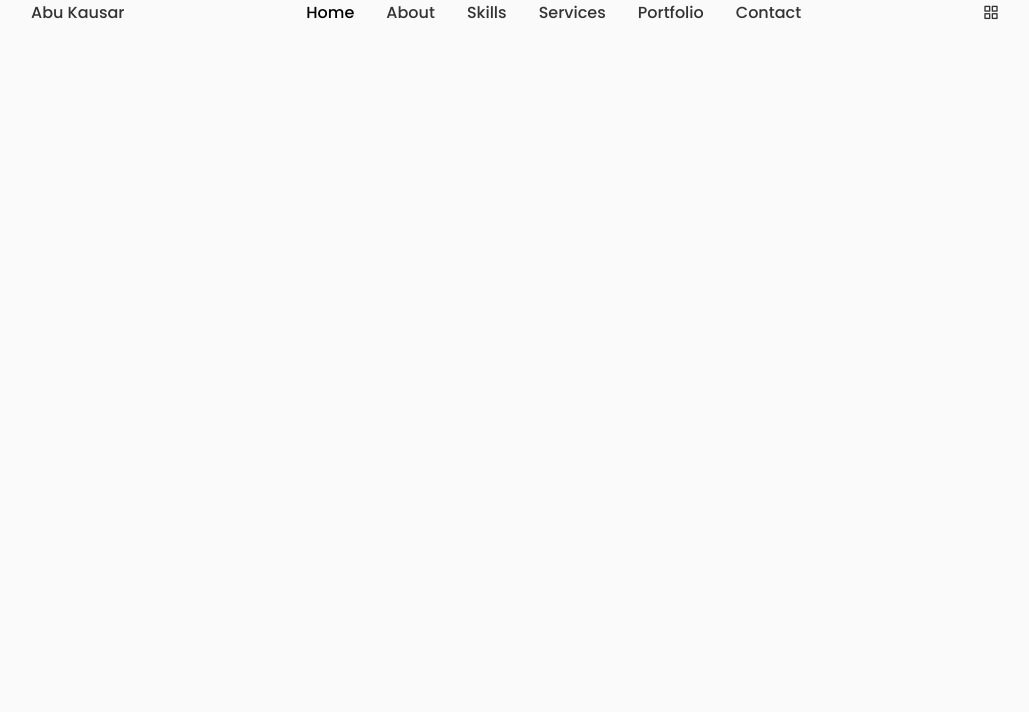
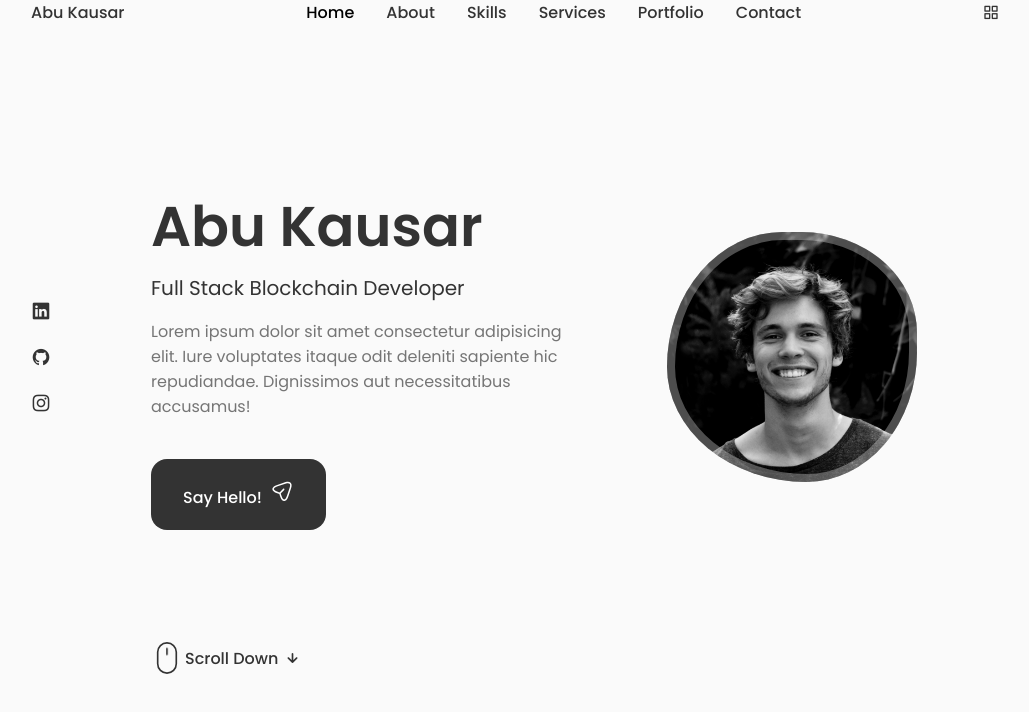
Before and after one commit to abu-kausar/portfolio, a React (Create React App) app: page / in a window 1280 px wide. Shown: the top 712 px of the page, without its empty margins (125-1154 px from the left). Built offline with nearby package versions, Linux system fonts and the light colour scheme.

Commit message:
home page added

```diff
--- a/src/App.js
+++ b/src/App.js
@@ -1,10 +1,14 @@
 import './App.css';
 import Header from './components/Header/Header';
+import Home from './components/Home/Home';
 
 function App() {
   return (
     <>
     <Header/>
+    <main className="main">
+      <Home/>
+    </main>
     </>
   );
 }
--- /dev/null
+++ b/src/components/Home/Data.js
@@ -0,0 +1,33 @@
+import React from 'react';
+
+const Data = () => {
+    return (
+        <div className="home__data">
+            <h1 className="home__title">Abu Kausar</h1>
+            <h3 className='home__subtitle'>Full Stack Blockchain Developer</h3>
+            <p className="home__description">Lorem ipsum dolor sit amet consectetur adipisicing elit. Iure voluptates itaque odit deleniti sapiente hic repudiandae. Dignissimos aut necessitatibus accusamus!</p>
+            <a href="#contact" className="button button-flex">
+                Say Hello!
+                <svg
+                    class="button__icon"
+                    xmlns="http://www.w3.org/2000/svg"
+                    width="24"
+                    height="24"
+                    viewBox="0 0 24 24"
+                    fill="none"
+                >
+                    <path
+                        d="M14.2199 21.9352C13.0399 21.9352 11.3699 21.1052 10.0499 17.1352L9.32988 14.9752L7.16988 14.2552C3.20988 12.9352 2.37988 11.2652 2.37988 10.0852C2.37988 8.91525 3.20988 7.23525 7.16988 5.90525L15.6599 3.07525C17.7799 2.36525 19.5499 2.57525 20.6399 3.65525C21.7299 4.73525 21.9399 6.51525 21.2299 8.63525L18.3999 17.1252C17.0699 21.1052 15.3999 21.9352 14.2199 21.9352ZM7.63988 7.33525C4.85988 8.26525 3.86988 9.36525 3.86988 10.0852C3.86988 10.8052 4.85988 11.9052 7.63988 12.8252L10.1599 13.6652C10.3799 13.7352 10.5599 13.9152 10.6299 14.1352L11.4699 16.6552C12.3899 19.4352 13.4999 20.4252 14.2199 20.4252C14.9399 20.4252 16.0399 19.4352 16.9699 16.6552L19.7999 8.16525C20.3099 6.62525 20.2199 5.36525 19.5699 4.71525C18.9199 4.06525 17.6599 3.98525 16.1299 4.49525L7.63988 7.33525Z"
+                        fill="var(--container-color)"
+                    ></path>
+                    <path
+                        d="M10.11 14.7052C9.92005 14.7052 9.73005 14.6352 9.58005 14.4852C9.29005 14.1952 9.29005 13.7152 9.58005 13.4252L13.16 9.83518C13.45 9.54518 13.93 9.54518 14.22 9.83518C14.51 10.1252 14.51 10.6052 14.22 10.8952L10.64 14.4852C10.5 14.6352 10.3 14.7052 10.11 14.7052Z"
+                        fill="var(--container-color)"
+                    ></path>
+                </svg>
+            </a>
+        </div>
+    );
+};
+
+export default Data;
--- /dev/null
+++ b/src/components/Home/Home.css
@@ -0,0 +1,164 @@
+.home__container{
+    row-gap: 7rem;
+}
+
+.home__content{
+    grid-template-columns: 116px repeat(2, 1fr);
+    padding-top: 5.5rem;
+    column-gap: 2rem;
+    align-items: center;
+}
+
+.home__social{
+    display: grid;
+    grid-template-columns: max-content;
+    row-gap: 1rem;
+}
+
+.home__social-icon{
+    font-size: 1.25rem;
+    color: var(--title-color);
+}
+
+.home__social-icon:hover{
+    color: var(--title-color-dark);
+}
+
+.home__title {
+    font-size: var(--big-font-size);
+    margin-bottom: var(--mb-0-25);
+}
+
+.home__subtitle {
+    position: relative;
+    font-size: var(--h3-font-size);
+    font-weight: var(--font-normal);
+    margin-bottom: var(--mb-1);
+}
+
+/* .home__subtitle::before{
+    content: '';
+    position: absolute;
+    width: 20px;
+    height: 1px;
+    background-color: var(--text-color);
+    left: 0;
+    top: 1rem;
+} */
+
+.home__description{
+    max-width: 400px;
+    margin-bottom: var(--mb-3);
+}
+
+.home__img{
+    background-image: url(../../Assets//profile.jpg);
+    background-repeat: no-repeat;
+    background-position: center;
+    background-size: cover;
+    box-shadow: inset 0 0 0 9px rgb(255 255 255 / 30%);
+    order: 1;
+    justify-self: center;
+    width: 300px;
+    height: 300px;
+    animation: profile__animate 8s ease-in-out infinite 1s;
+}
+
+@keyframes profile__animate {
+    0% {
+        border-radius: 60% 40% 30% 70%/60% 30% 70% 40%;
+    }
+
+    0% {
+        border-radius: 30% 60% 70% 40%/50% 60% 30% 60%;
+    }
+
+    100% {
+        border-radius: 60% 40% 30% 70%/60% 30% 70% 40%;
+    }
+}
+
+.home__scroll{
+    margin-left: 9.25rem;
+}
+
+.wheel{
+    animation: scroll 2s ease infinite;
+}
+
+@keyframes scroll {
+    0% {
+        transform: translateY(0);
+    }
+
+    30%{
+        transform: translateY(3.75rem);
+    }
+}
+
+.home__scroll-name{
+    color: var(--title-color);
+    font-weight: var(--font-medium);
+    margin-right: var(--mb-0-25);
+    margin-left: 2px;
+}
+
+.home__scroll-arrow{
+    font-size: 1.25rem;
+    color: var(--title-color);
+}
+
+@media screen and (min-width: 992px){
+    .home__content{
+        grid-template-columns: 100px repeat(2, 1fr);
+        column-gap: 1.25rem;
+    }
+
+    .home__description{
+        max-width: initial;
+        margin-bottom: var(--mb-2-5);
+    }
+
+    .home__img{
+        width: 250px;
+        height: 250px;
+        box-shadow: inset 0 0 0 8px rgba(255 255 255 / 30%);
+    }
+
+    .home__scroll{
+        margin-left: 7.5rem;
+    }
+}
+
+@media screen and (max-width: 768px){
+    .home__content{
+        grid-template-columns: 0.5fr 3fr;
+        padding-top: 3.5rem;
+    }
+
+    .home__img{
+        order: initial;
+        justify-self: initial;
+    }
+
+    .home__data{
+        grid-column: 1/3;
+    }
+
+    .home__img {
+        box-shadow: inset 0 0 0 6px rgba(255 255 255 / 30%);
+        width: 200px;
+        height: 200px;
+    }
+
+    .home__scroll{
+        display: none;
+    }
+}
+
+@media screen and (max-width: 350px){
+    .home__img {
+        width: 180px;
+        height: 180px;
+    }
+}
--- /dev/null
+++ b/src/components/Home/Home.js
@@ -0,0 +1,25 @@
+import React from 'react';
+import Data from './Data';
+import Social from './Social';
+import './Home.css';
+import ScrollDown from './ScrollDown';
+
+const Home = () => {
+    return (
+        <section className="home section" id='home'>
+            <div className="home__container container grid">
+                <div className="home__content grid">
+                    <Social/>
+
+                    <div className="home__img"></div>
+
+                    <Data/>
+                </div>
+
+                <ScrollDown/>
+            </div>
+        </section>
+    );
+};
+
+export default Home;
--- /dev/null
+++ b/src/components/Home/ScrollDown.js
@@ -0,0 +1,49 @@
+import React from 'react';
+
+const ScrollDown = () => {
+    return (
+        <div className="home__scroll">
+            <a href="#about" className="home__scroll-button button--flex" >
+                <svg
+                    width="32px"
+                    height="32px"
+                    class="home__scroll-mouse"
+                    viewBox="0 0 247 390"
+                    version="1.1"
+                    xmlns="http://www.w3.org/2000/svg"
+                    xmlnsXlink="http://www.w3.org/1999/xlink"
+                    style={{
+                            fillRule: "evenodd",
+                            clipRule: "evenodd",
+                            strokeLinecap: "round",
+                            strokeLinejoin: "round",
+                            strokeMiterlimit: "1.5"
+                    }}
+                >
+                    <path
+                        class="wheel"
+                        d="M123.359,79.775l0,72.843"
+                        style={{
+                                fill: "none",
+                                stroke: "var(--title-color)",
+                                strokeWidth: "20px"
+                            }}
+                    ></path>
+                    <path
+                        id="mouse"
+                        d="M236.717,123.359c0,-62.565 -50.794,-113.359 -113.358,-113.359c-62.565,0 -113.359,50.794 -113.359,113.359l0,143.237c0,62.565 50.794,113.359 113.359,113.359c62.564,0 113.358,-50.794 113.358,-113.359l0,-143.237Z"
+                        style={{
+                                fill: "none",
+                                stroke: "var(--title-color)",
+                                strokeWidth: "20px"
+                            }}
+                    ></path>
+                </svg>
+                <span className="home__scroll-name">Scroll Down</span>
+                <i className="uil uil-arrow-down home__scroll-arrow"></i>
+            </a>
+        </div>
+    );
+};
+
+export default ScrollDown;
--- /dev/null
+++ b/src/components/Home/Social.js
@@ -0,0 +1,21 @@
+import React from 'react';
+
+const Social = () => {
+    return (
+        <div className="home__social">
+            <a href="https://linkedin.com/" className="home__social-icon" target="_blank">
+                <i class="uil uil-linkedin"></i>
+            </a>
+
+            <a href="https://github.com/" className="home__social-icon" target="_blank">
+                <i class="uil uil-github"></i>
+            </a>
+
+            <a href="https://instagram.com/" className="home__social-icon" target="_blank">
+                <i class="uil uil-instagram"></i>
+            </a>
+        </div>
+    );
+};
+
+export default Social;
```
Also changed, not shown: src/components/About/About.js (added, +11 -0 lines), src/components/About/About.css (added).
